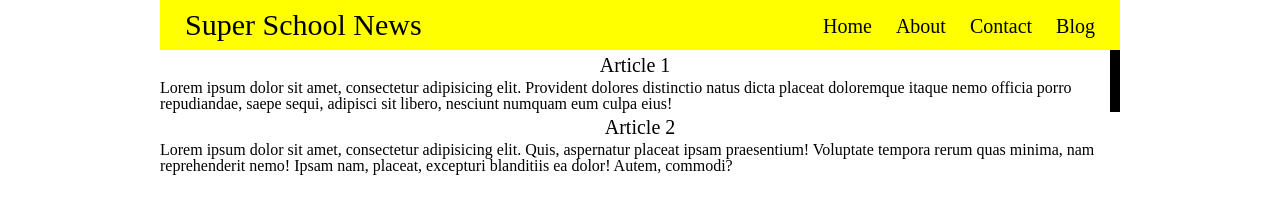
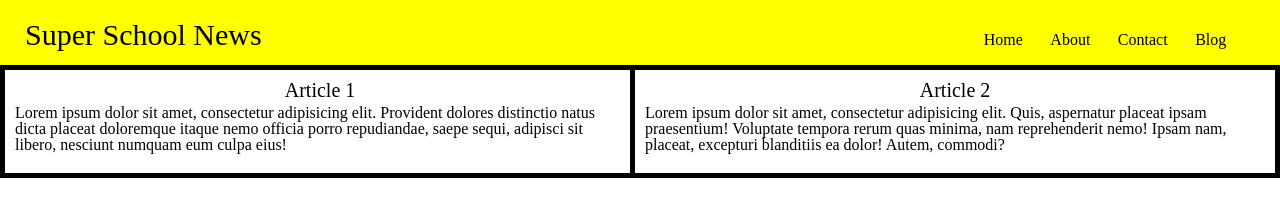
Before and after one commit to theotherpaul/theotherpaul, a plain HTML site: page homework/super-school-news/index.html in a window 1280 px wide. Drawn offline with Linux system fonts and the light colour scheme.

Commit message:
super school homework

```diff
--- a/homework/super-school-news/index.html
+++ b/homework/super-school-news/index.html
@@ -8,23 +8,23 @@
 <body>
 	<div class="container">
 		<header>
-			<h1>Super School News</h1>
+			<h1 class="header">Super School News</h1>
 			<nav>
-				<a href="">Home</a>
-				<a href="">About</a>
-				<a href="">Contact</a>
-				<a href="">Blog</a>
+         <a href="#">Home</a>
+				 <a href="#">About</a>
+				 <a href="#">Contact</a>
+				 <a href="#">Blog</a>
 			</nav>
 		</header>
 
 		<section>
 			<article>
 				<h1>Article 1</h1>
-				Lorem ipsum dolor sit amet, consectetur adipisicing elit. Provident dolores distinctio natus dicta placeat doloremque itaque nemo officia porro repudiandae, saepe sequi, adipisci sit libero, nesciunt numquam eum culpa eius!
+				<p>Lorem ipsum dolor sit amet, consectetur adipisicing elit. Provident dolores distinctio natus dicta placeat doloremque itaque nemo officia porro repudiandae, saepe sequi, adipisci sit libero, nesciunt numquam eum culpa eius!</p>
 			</article>
 			<article>
 				<h1>Article 2</h1>
-				Lorem ipsum dolor sit amet, consectetur adipisicing elit. Quis, aspernatur placeat ipsam praesentium! Voluptate tempora rerum quas minima, nam reprehenderit nemo! Ipsam nam, placeat, excepturi blanditiis ea dolor! Autem, commodi?
+				<p>Lorem ipsum dolor sit amet, consectetur adipisicing elit. Quis, aspernatur placeat ipsam praesentium! Voluptate tempora rerum quas minima, nam reprehenderit nemo! Ipsam nam, placeat, excepturi blanditiis ea dolor! Autem, commodi?</p>
 			</article>
 		</section>
 	</div>
--- a/homework/super-school-news/style.css
+++ b/homework/super-school-news/style.css
@@ -1,5 +1,5 @@
 .container {
-	width: 960px;
+	width: 100%;
 	margin: 0 auto;
 }
 
@@ -10,37 +10,88 @@ header {
 }
 
 header h1 {
-	float: left;
+/*   float: left; */
 	font-size: 30px;
+  text-align: center;
+  padding-top: 10px;
+  padding-bottom: 5px;
+/*   width: 100%; */
 }
 
 header nav {
 	margin-top: 6px;
-	float: right;
+  width: 100%;
+  text-align: center;
+/* 	float: left; */
 }
 
 header nav a {
 	color: black;
 	text-decoration: none;
-	font-size: 20px;
-	margin-left: 20px;
+	font-size: 16px;
+	margin-left: 0;
+  padding: 0 10px;
 }
 
 section {
-	background-color: black;
+/* 	background-color: black; */
+  margin: 0;
+  width: 100%;
 }
 
 article {
 	background-color: white;
+  border: 5px solid;
 }
 
 /* targets the 1st article; nth-child(2) would target the 2nd article*/
 article:nth-child(1) {
-	margin-right: 10px;
+/* 	margin-right: 10px; */
+}
+
+article:nth-child(even) {
+  margin-top: -10px;
 }
 
 article h1 {
 	font-size: 20px;
 	text-align: center;
-	padding: 5px 0;
+	padding: 10px 0 5px 0;
 }
+
+p {
+  margin: 0px 10px 20px 10px;
+  font-size: 16px;
+}
+
+@media screen and (min-width:680px) {
+
+  article:nth-child(1) {
+    float: left;
+    overflow: hidden;
+    width: calc(50% - 10px);
+  }
+
+  article:nth-child(2) {
+    float: left;
+    overflow: hidden;
+    width: calc(50%);
+    margin-top: 0px;
+    margin-left: -10px;
+  }
+
+  h1.header {
+/*     display: inline-blcok; */
+/*     overflow: hidden; */
+    float: left;
+  }
+
+  header nav {
+    float: right;
+    width: 300px;
+    margin: 10px 0 0 0;
+    padding: 0;
+    font-size: 30px
+  }
+
+}
```
